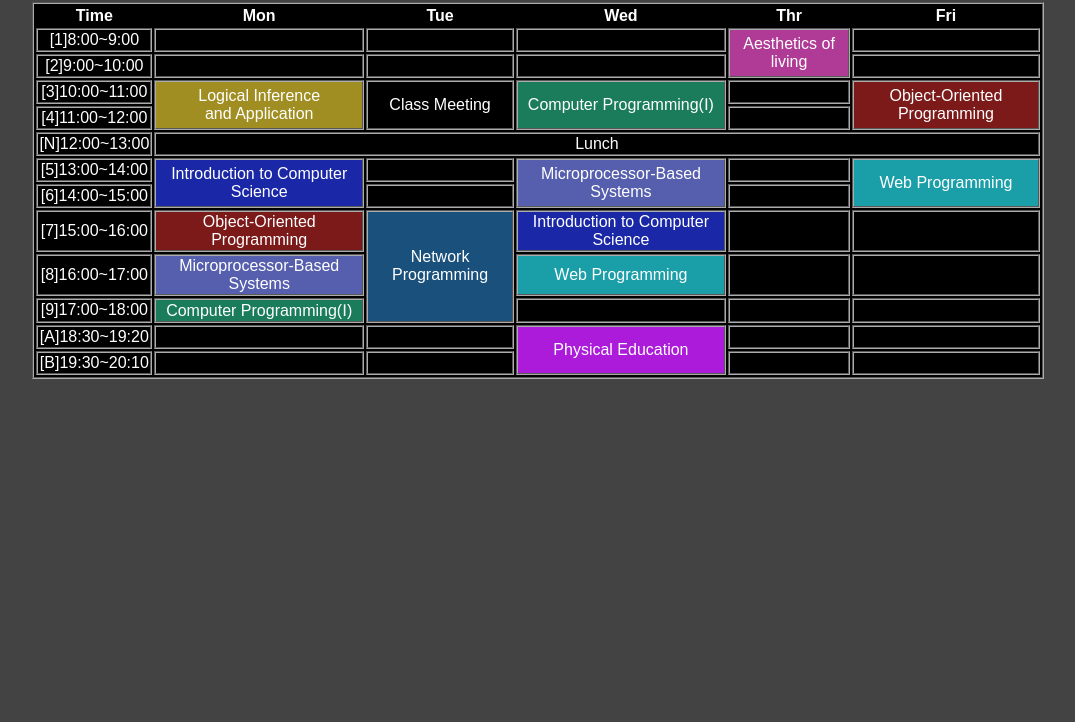
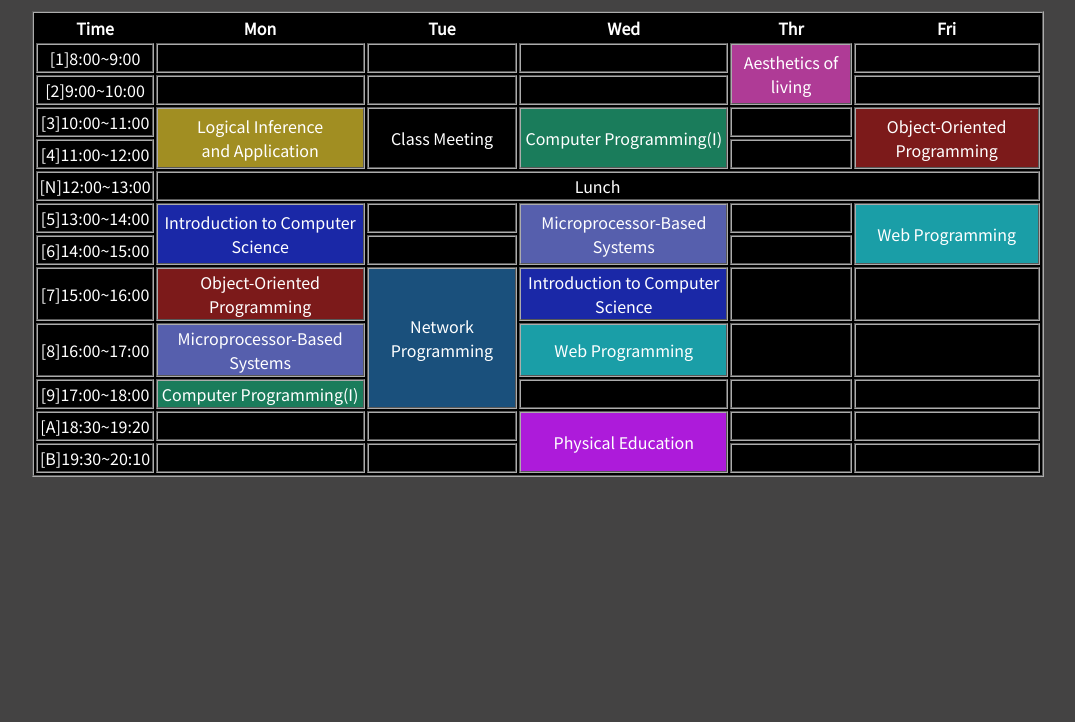
Before and after one commit to gacky1601/gacky1601.github.io, a plain HTML site: page schedule/schedule.html in a window 1280 px wide. Shown: the part 78-800 px from the top of the page, without its empty margins (102-1177 px from the left). Drawn offline with Linux system fonts and the light colour scheme.

Commit message:
new font

```diff
--- a/schedule/schedule.html
+++ b/schedule/schedule.html
@@ -5,6 +5,7 @@
 <head>
     <TITLE>109310324 National Taipei University of Technology</TITLE>
     <link rel="stylesheet" type="text/css" href="style.css">
+    <link href="https://fonts.googleapis.com/css?family=Noto+Sans+TC" rel="stylesheet"/>
 </head>
 
 <body>
```
